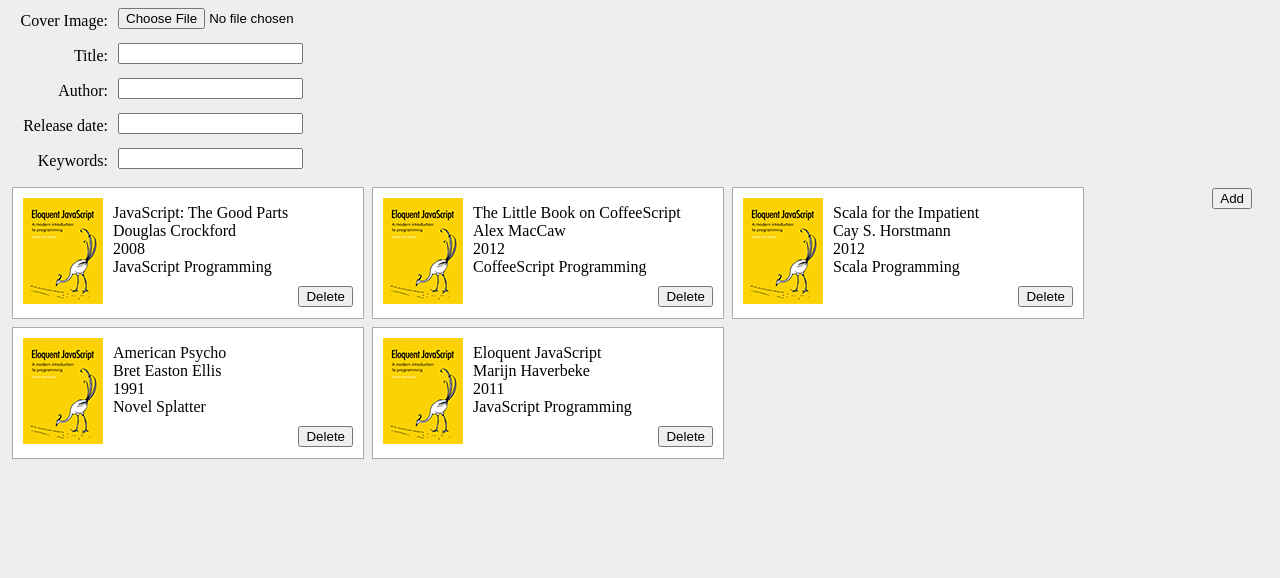
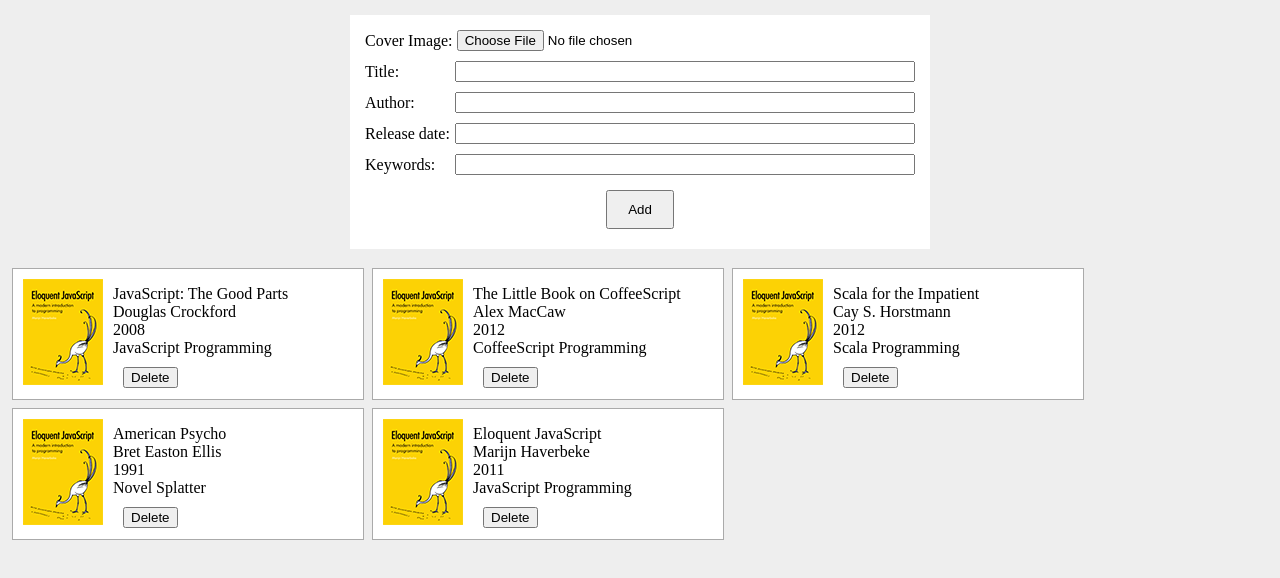
Before and after one commit to hwebz/backbone-fundamentals, a plain HTML site: page 9.book-library/index.html in a window 1280 px wide. Drawn offline with Linux system fonts and the light colour scheme; files whose address does not match are found by name.

Commit message:
Adding book

```diff
--- a/9.book-library/css/screen.css
+++ b/9.book-library/css/screen.css
@@ -22,44 +22,40 @@
 }
 
 .bookContainer button {
-    float: right;
     margin: 10px;
 }
 
+#addBook {
+    width: 550px;
+    margin: 15px auto;
+    background-color: white;
+    padding: 15px;
+}
+
 #addBook label {
-    width: 100px;
-    margin-right: 10px;
-    text-align: right;
-    line-height: 25px;
+    display: block;
+    flex-basis: 20%;
 }
 
 #addBook label, #addBook input {
     display: block;
     margin-bottom: 10px;
-    float: left;
-}
-
-#addBook label[for="title"], #addBook label[for="releaseDate"] {
-    clear: both;
+    width: 100%;
 }
 
 #addBook button {
     display: block;
-    margin: 5px 20px 10px 10px;
-    float: right;
-    clear: both;
+    margin: 5px auto;
+    padding: 10px 20px;
+    cursor: pointer;
 }
 
 #addBook div {
-    width: 550px;
+    display: flex;
+    flex-direction: row;
+    align-items: center;
 }
 
-#addBook div:after {
-    content: "";
+#addBook label {
     display: block;
-    height: 0;
-    visibility: hidden;
-    clear: both;
-    font-size: 0;
-    line-height: 0;
 }
--- a/9.book-library/index.html
+++ b/9.book-library/index.html
@@ -44,7 +44,9 @@
                     <input type="text" id="keywords" />
                 </div>
 
-                <button id="add">Add</button>
+                <div>
+                    <button id="add">Add</button>
+                </div>
             </form>
         </div>
 
--- a/9.book-library/js/views/library.js
+++ b/9.book-library/js/views/library.js
@@ -5,6 +5,12 @@
     initialize: function(initialBooks) {
         this.collection = new app.Library(initialBooks);
         this.render();
+
+        this.listenTo(this.collection, 'add', this.renderBook);
+    },
+
+    events: {
+        'click #add': 'addBook'
     },
 
     // render library by rendering each bok in its collection
@@ -21,5 +27,18 @@
             model: item
         });
         this.$el.append(bookView.render().el);
+    },
+
+    addBook: function(e) {
+        e.preventDefault();
+        var formData = {};
+
+        $('#addBook div').children('input').each(function(i, el) {
+            if ($(el).val() !== '') {
+                formData[el.id] = $(el).val();
+            }
+        });
+
+        this.collection.add(new app.Book(formData));
     }
 })
```
